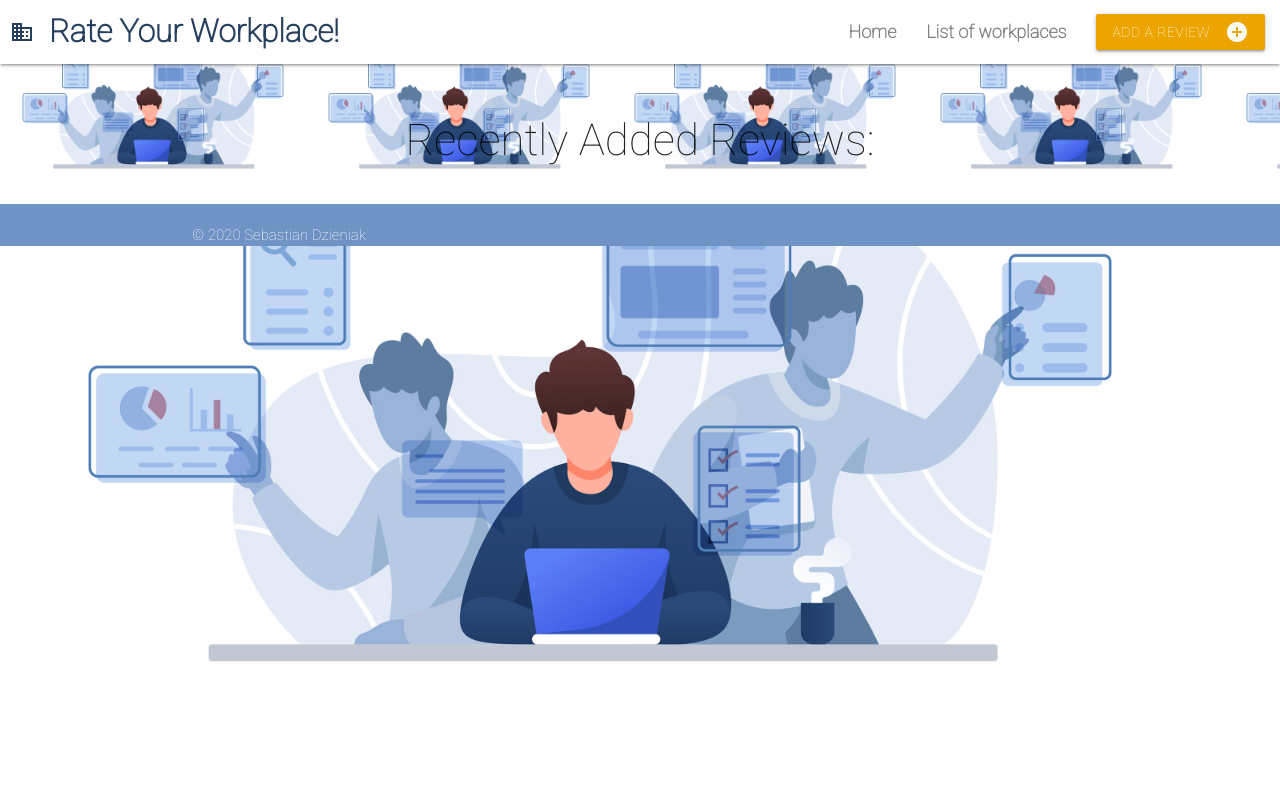
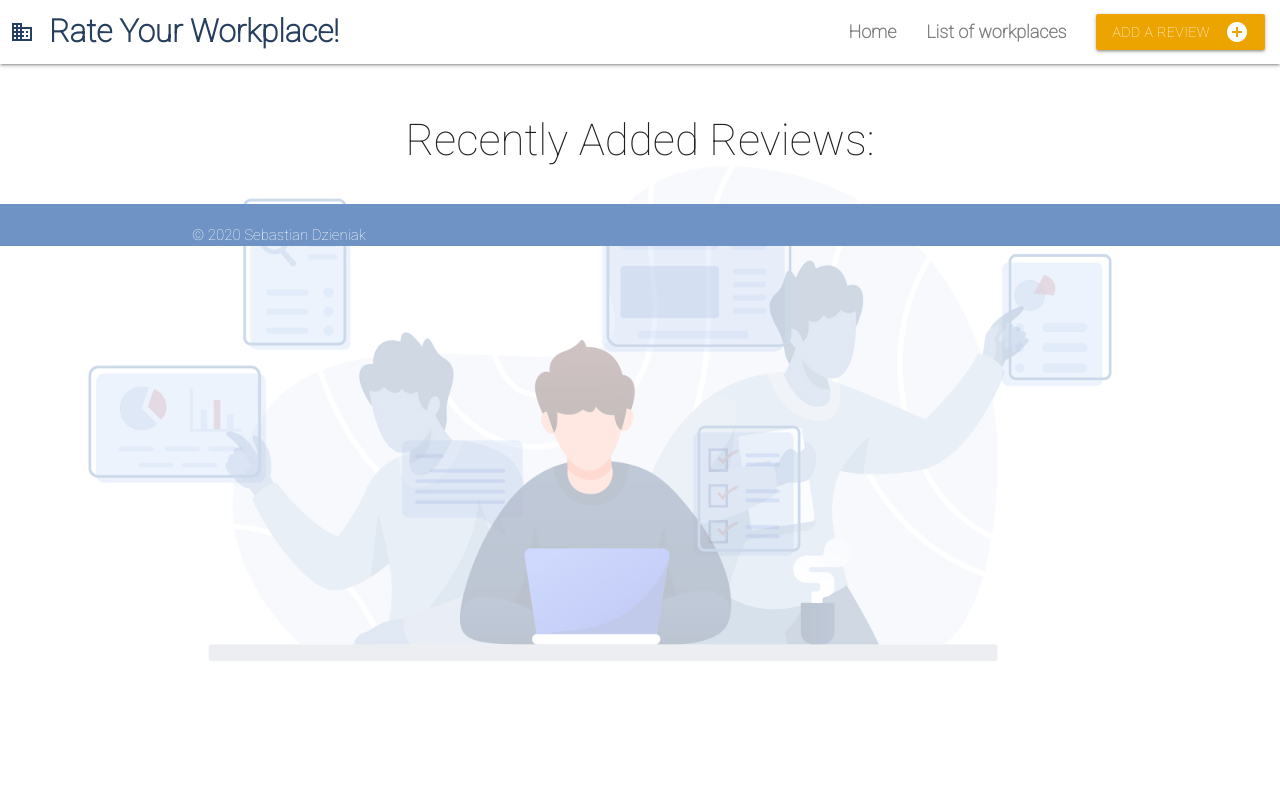
Before and after one commit to sebson1990/antoo-workplace, a Flask app: page / in a window 1280 px wide. Run offline with Flask 2, Linux system fonts and the light colour scheme; data that the repository does not hold is empty; some libraries are stand-ins or nearby versions.

Commit message:
the background image is now transparent

```diff
--- a/static/CSS/styles.css
+++ b/static/CSS/styles.css
@@ -1,11 +1,20 @@
 body {
     font-family: 'Roboto', sans-serif;
-    background-image: url(backgroundimg.jpg);
+    z-index: 5;
+
+
+  }
+body .background-image  {
+    position: absolute;
+    background-image: url(backgroundimg.jpg) ;
     background-size: contain !important;
-  }
-.background-image  {
-    background-image: url(backgroundimg.jpg);
-    background-size: contain !important;
+    opacity: 0.3;
+    z-index: -1;
+    top: 0;
+    bottom: 0;
+    left: 0;
+    right: 0;
+
 }
 
 
--- a/templates/base.html
+++ b/templates/base.html
@@ -13,7 +13,8 @@
 </head>
 
 <body>
-<div class="background-image">
+<div class="background-image"></div>
+
     <header>
         <nav>
             <div class="nav-wrapper navbar-style">
@@ -56,7 +57,6 @@
     {% block content%}
     {% endblock %}
 
-</div>
 </body>
 
 <footer class="page-footer">
```
